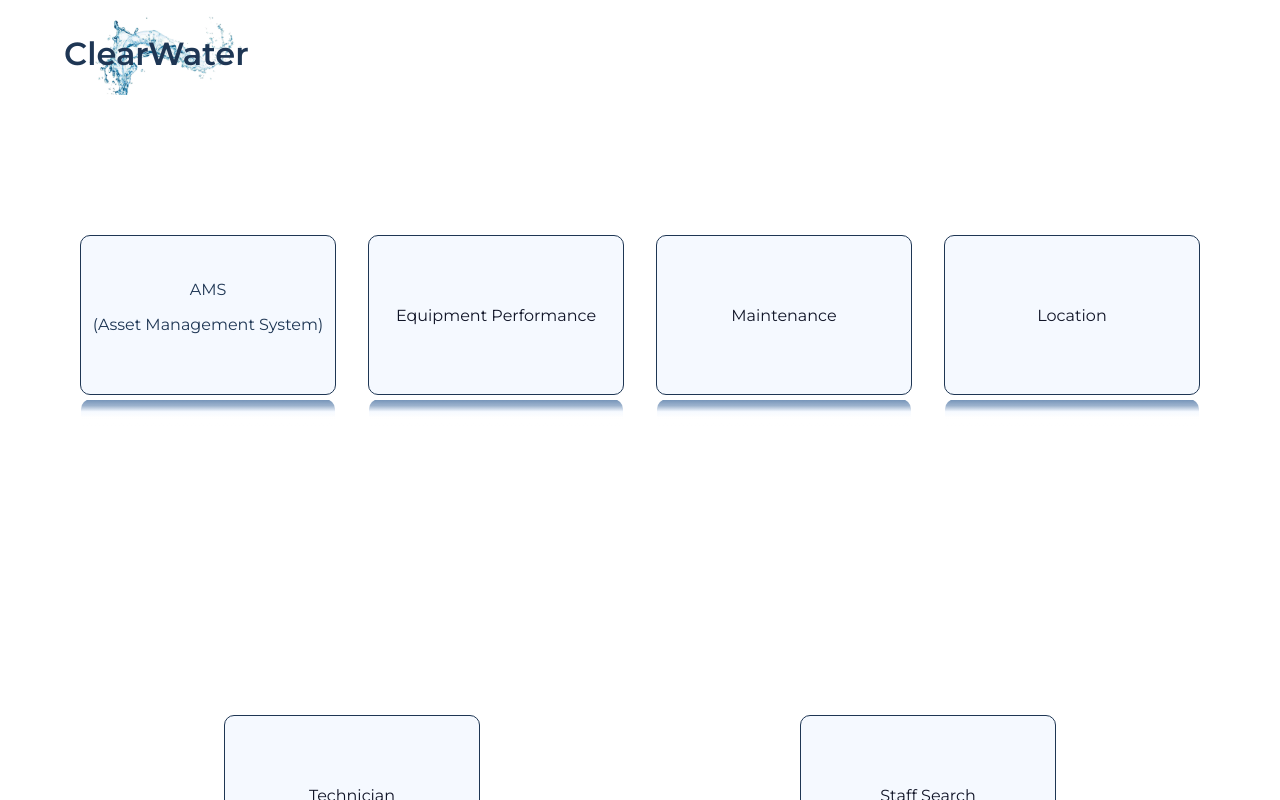
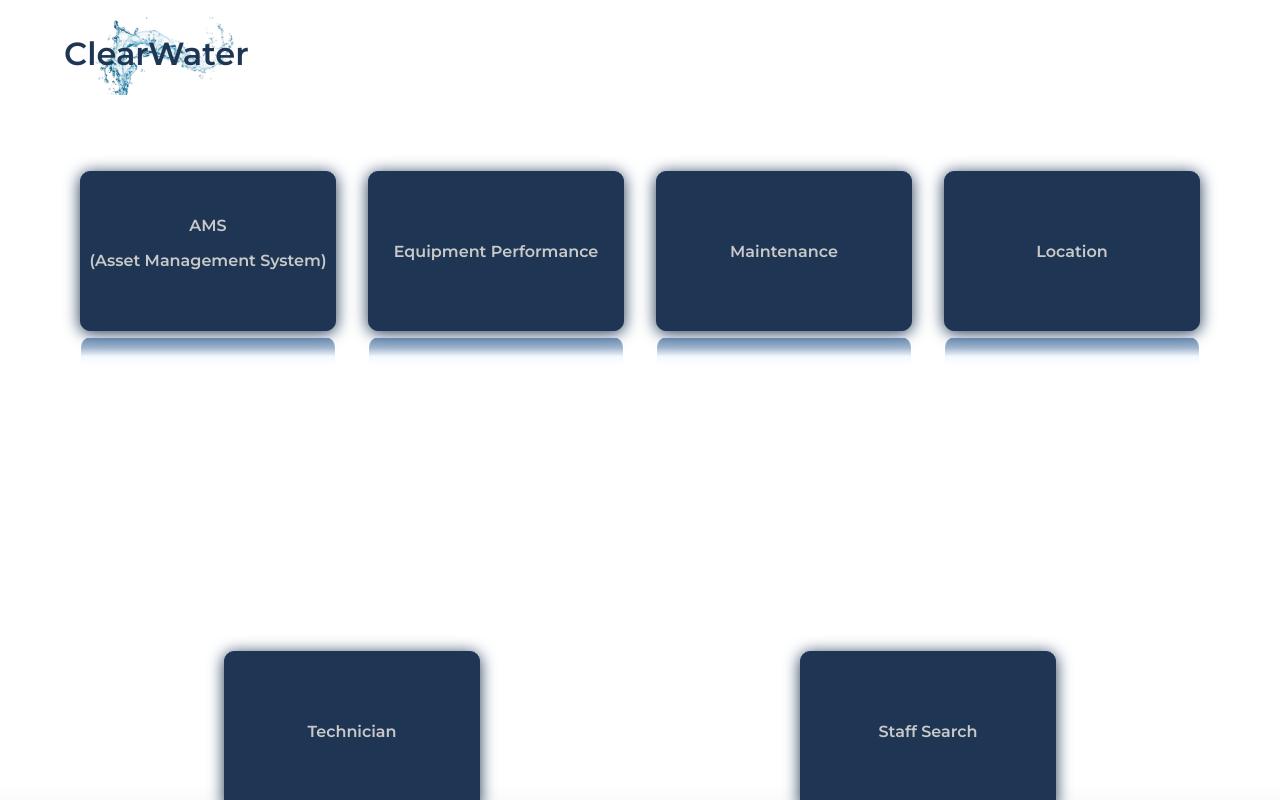
Before and after one commit to p-sweta/asset-management-client, a React (Create React App) app: page /dashboard in a window 1280 px wide. Shown: the top 800 px of the page. Built offline with nearby package versions, Linux system fonts and the light colour scheme.

Commit message:
fix styling for dashboard

```diff
--- a/src/components/DashBoard/Dashboard.scss
+++ b/src/components/DashBoard/Dashboard.scss
@@ -4,20 +4,24 @@
 
 
 .dashboard {
+    // background-image: url(../../assets/dashboard-bg.jpg);
+    // background-image: url(../../assets/water-bg.png);
+    background-position: center;
+  background-size: cover;
+  background-repeat: no-repeat;
     @include page-padding;
-    margin: 5vw auto;
+    margin: auto;
     display: flex;
     // flex-direction: column;
     flex-wrap: wrap;
 
     &__link {
         text-decoration: none;
-        color: $darkblue;
         margin: auto;
     }
 
     &__card-container {
-        background-color: $lightblue;
+        background-color: $darkblue;
         height: 10rem;
         width: 16rem;
         position: relative;
@@ -27,12 +31,16 @@
         display: flex;
         flex-direction: column;
         justify-content: center;
-        // box-shadow: 0 2px 16px $darkblue;
+        box-shadow: 0 2px 16px $darkblue;
       }
 
       &__card-content {
+        width: 100%;
+        cursor: pointer;
         display: flex;
         flex-direction: column;
+        color: $lightgray;
+        font-weight: 600;
       }
 
       &__card-text {
@@ -42,14 +50,14 @@
 
       &__card-shadow {
         position: absolute;
-        bottom: -35px;
+        bottom: -55px;
         left: 0;
         border-top-right-radius: 0.625rem;
         border-top-left-radius: 0.625rem;
         border: 1px solid transparent;
         border-bottom: none;
         width: 100%;
-        height: 30px;
+        height: 3rem;
         background: linear-gradient(to bottom, rgba(61, 104, 156, 0.7), rgba(61, 104, 156, 0.5),
         rgba(245, 249, 255, 1), rgba(255, 255, 255, 0.5),
         rgba(255, 255, 255, 0.1), rgba(61, 104, 156, 0));
--- a/src/components/Footer/Footer.scss
+++ b/src/components/Footer/Footer.scss
@@ -6,7 +6,7 @@
   background-image: url(../../assets/water-bg.png);
   background-position: center;
   background-size: cover;
-  background-repeat: repeat;
+  background-repeat: no-repeat;
   display: flex;
   flex-direction: column;
   justify-content: center;
--- a/src/pages/AssetsPage/AssetsPage.js
+++ b/src/pages/AssetsPage/AssetsPage.js
@@ -19,7 +19,7 @@ const AssetsPage = () => {
         const response = await axios.get(`${api_url}/assets`, {
           headers: {
             Authorization: `Bearer ${token}`,
-          },
+          }
         });
         setAssetsData(response.data);
       } catch (err) {
--- a/src/pages/LoginPage/LoginPage.js
+++ b/src/pages/LoginPage/LoginPage.js
@@ -19,7 +19,7 @@ const LoginPage = () => {
         .then ((response) => {
             sessionStorage.setItem("token", response.data.token);
             console.log(response.data.token);
-            navigate("/assets");
+            navigate("/dashboard");
         })
         .catch ((error) => {
             setErr(error.response.data);
```
Also changed, not shown: src/assets/dashboard-bg.jpg (added).
